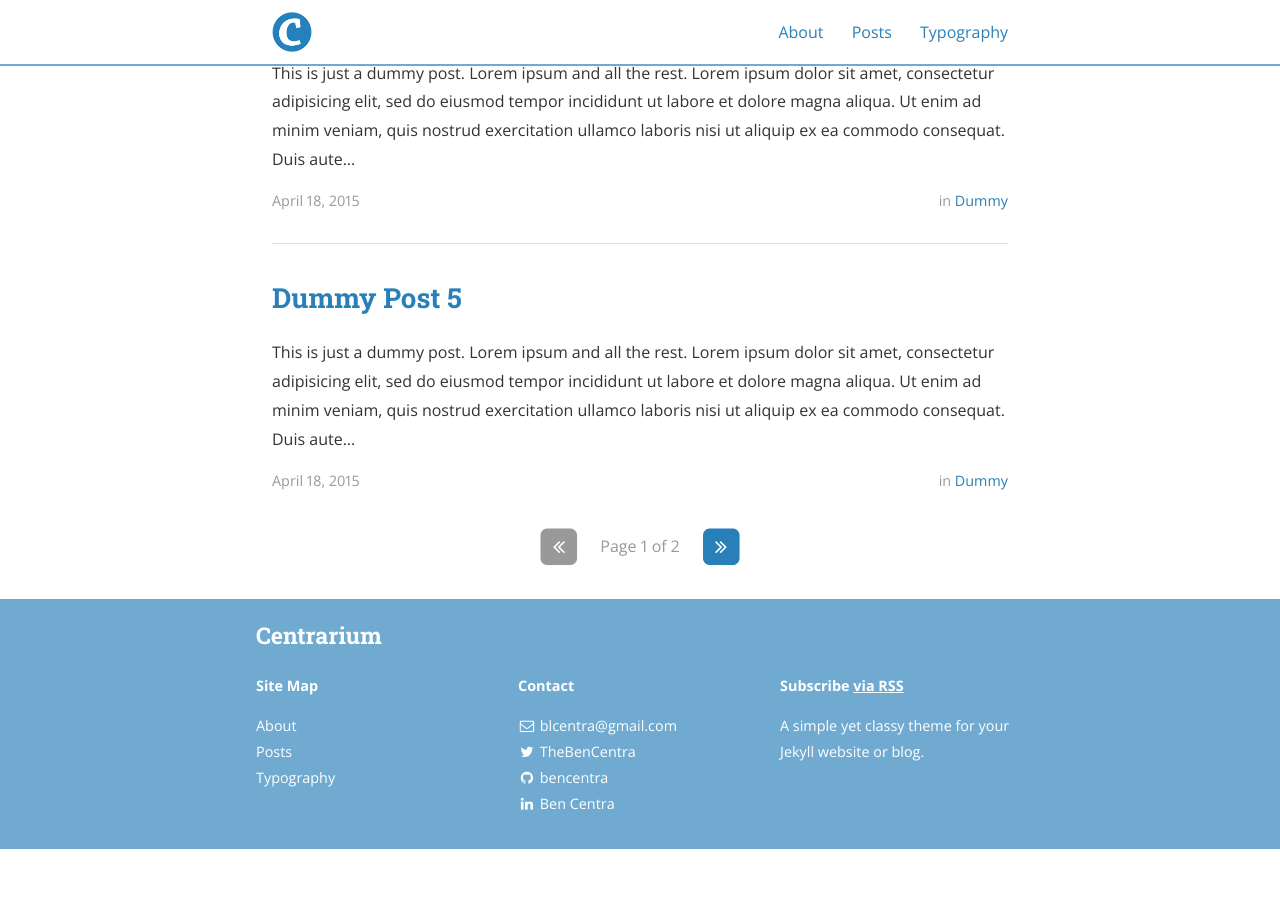
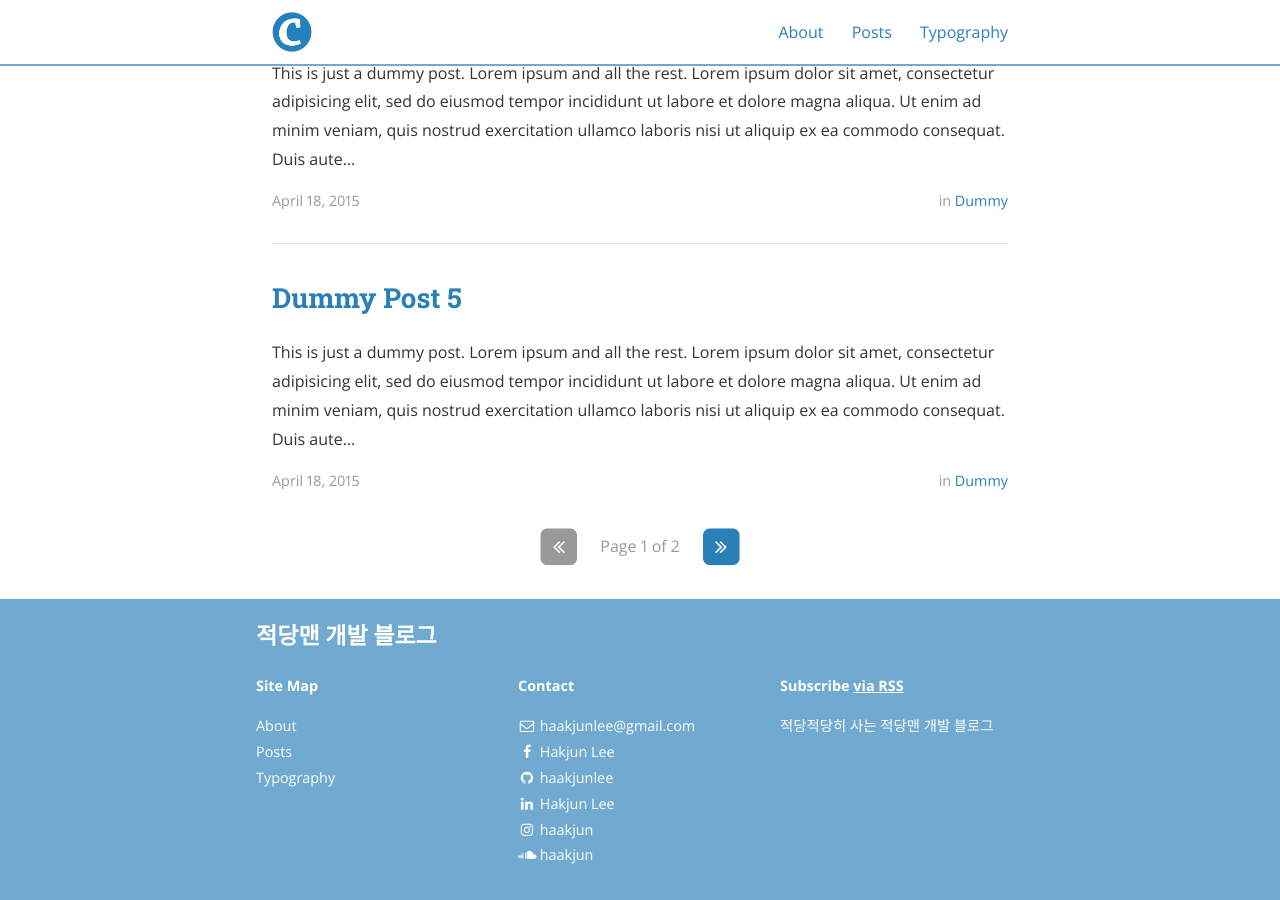
Before and after one commit to haakjunlee/haakjunlee.github.io, a Jekyll site: the page built from index.html, in a window 1280 px wide and 900 px high, scrolled down 1326 px. Built offline with Jekyll 4.4.1, drawn with Linux system fonts in a browser that asks for light colours; nearby versions of some CDN libraries; the list of posts is cut into pages by our own code; before the commit the page ends 2175 px from its top, so only the background shows below that; some of the changed text lies outside the part shown.

Commit message:
edit some config files

```diff
--- a/_config.yml
+++ b/_config.yml
@@ -9,12 +9,12 @@ exclude:
   - "/vendor/"
 
 # Site settings
-title: Centrarium
-subtitle: "A simple yet classy theme for your Jekyll website or blog"
-email: blcentra@gmail.com
-name: Ben Centra
+title: "적당맨 개발 블로그"
+subtitle: "적당적당히 살자"
+email: haakjunlee@gmail.com
+name: Hakjun Lee
 description: >
-  A simple yet classy theme for your Jekyll website or blog.
+  적당적당히 사는 적당맨 개발 블로그
 # Base URL of site (i.e. /blog). It should always start with a slash,
 # and never end with a slash. Set it to a blank value if hosting at the
 # root of your server.
@@ -76,116 +76,39 @@ descriptions:
 #     desc: Follow me on Twitter            # Description to display as link title, etc
 #     share: true                           # Include in the "Share" section of posts
 social:
-  - name: Twitter
-    icon: twitter
-    username: TheBenCentra
-    url: https://twitter.com/TheBenCentra
-    desc: Follow me on Twitter
-    share: true
-
   - name: Facebook
     icon: facebook
-    username: thebencentra
-    url: ""
+    username: Hakjun Lee
+    url: https://www.facebook.com/hakjun.lee.714
     desc: Friend me on Facebook
     share: true
 
   - name: GitHub
     icon: github
-    username: bencentra
-    url: https://github.com/bencentra
+    username: haakjunlee
+    url: https://github.com/haakjunlee
     desc: Fork me on GitHub
     share: false
 
   - name: LinkedIn
     icon: linkedin
-    username: Ben Centra
-    url: https://www.linkedin.com/pub/ben-centra/47/769/60a
+    username: Hakjun Lee
+    url: https://www.linkedin.com/in/hakjun-lee-430668144
     desc: Connect with me on LinkedIn
     share: true
 
-  - name: Google+
-    icon: google-plus
-    username: ""
-    url: ""
-    desc: Add me to your Circles
-    share: true
-
-  - name: YouTube
-    icon: youtube
-    username: ""
-    url: ""
-    desc: Subscribe on YouTube
-    share: false
-
   - name: Instagram
     icon: instagram
-    username: ""
-    url: ""
+    username: haakjun
+    url: https://www.instagram.com/haakjun/
     desc: Follow me on Instagram
     share: false
 
-  - name: Pinterest
-    icon: pinterest
-    username: ""
-    url: ""
-    desc: Follow me on Pinterest
-    share: true
-
   - name: SoundCloud
     icon: soundcloud
-    username: ""
-    url: ""
+    username: haakjun
+    url: https://soundcloud.com/hakjun-lee-226390961
     desc: Follow me on SoundCloud
-    share: false
-
-  - name: Tumblr
-    icon: tumblr
-    username: ""
-    url: ""
-    desc: Follow me on Tumblr
-    share: false
-
-  - name: Steam
-    icon: steam
-    username: ""
-    url: ""
-    desc: Friend me on Steam
-    share: false
-
-  - name: Dribbble
-    icon: dribbble
-    username: ""
-    url: ""
-    desc: Follow me on Dribble
-    share: false
-
-  - name: Vimeo
-    icon: vimeo-square
-    username: ""
-    url: ""
-    desc: Follow me on Vimeo
-    share: false
-
-  - name: Vine
-    icon: vine
-    username: ""
-    url: ""
-    desc: Follow me on Vine
-    share: false
-
-  - name: Reddit
-    icon: reddit
-    username: ""
-    url: ""
-    desc: Share to Reddit
-    share: true
-
-  - name: "Hacker News"
-    icon: hacker-news
-    username: ""
-    url: ""
-    desc: Share to Hacker News
     share: false
 
 # Social sharing protocols
@@ -199,6 +122,6 @@ protocols:
 
     twitter_image: "/assets/logo.png"
 
-    os_repo: "https://github.com/bencentra/centrarium.com"
-    os_rcs_type: "git"
-    os_src: "git@github.com:bencentra/centrarium.com.git"
+#    os_repo: "https://github.com/bencentra/centrarium.com"
+#    os_rcs_type: "git"
+#    os_src: "git@github.com:bencentra/centrarium.com.git"
```
